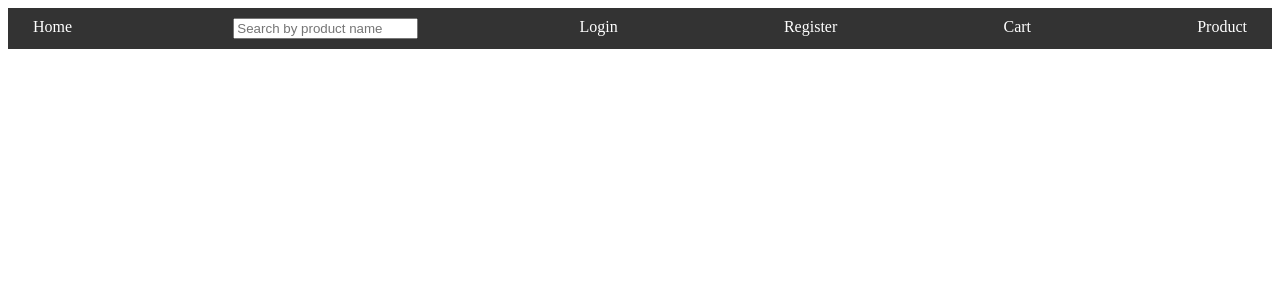
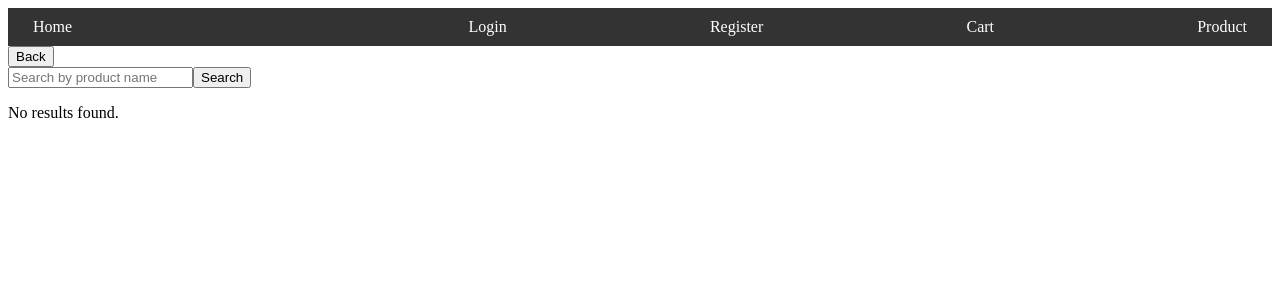
Before and after one commit to das5202/ShopReactjs, a React (Create React App) app: page /search in a window 1280 px wide. Shown: the top 300 px of the page. Built offline with nearby package versions, Linux system fonts and the light colour scheme.

Commit message:
clciking on search opening search search below navbar and showing

```diff
--- a/src/App.js
+++ b/src/App.js
@@ -6,33 +6,20 @@ import RegistrationForm from './components/Register';
 import Cart from './components/Cart';
 import Header from './components/Header';
 import Product from './components/Product';
+import SearchResults from './components/Search';
 
 const App = () => {
   return (
-    <Router basename={process.env.PUBLIC_URL}>
-      <Header/>
+    <Router>
+      <Header />
       <div>
         <Switch>
-          <Route exact path="/">
-
-            <Home />
-          </Route>
-          <Route path="/login">
-
-            <LoginForm />
-          </Route>
-          <Route path="/register">
-
-            <RegistrationForm />
-          </Route>
-          <Route path="/cart">
-
-            <Cart />
-          </Route>
-          <Route path="/product">
-
-            <Product />
-          </Route>
+          <Route exact path="/" component={Home} />
+          <Route path="/search" component={SearchResults} />
+          <Route path="/login" component={LoginForm} />
+          <Route path="/register" component={RegistrationForm} />
+          <Route path="/cart" component={Cart} />
+          <Route path="/product" component={Product} />
         </Switch>
       </div>
     </Router>
--- a/src/components/Header.js
+++ b/src/components/Header.js
@@ -1,11 +1,19 @@
 import React, { useState } from 'react';
-import { NavLink } from 'react-router-dom';
+import { NavLink, useHistory, useLocation } from 'react-router-dom';
 import '../Styles/Header.css';
-import Search from './Search';
 
 const Header = () => {
-  const handleSearchResults = (results) => {
-    console.log(results); // Handle the search results here
+  const [showSearch, setShowSearch] = useState(false);
+  const history = useHistory();
+  const location = useLocation();
+
+  const toggleSearch = () => {
+    setShowSearch(!showSearch);
+    if (!showSearch) {
+      history.push('/search');
+    } else {
+      history.goBack();
+    }
   };
 
   return (
@@ -17,7 +25,9 @@ const Header = () => {
           </NavLink>
         </li>
         <li className="nav-item search-bar">
-          <Search handleSearchResults={handleSearchResults} />
+          {location.pathname !== '/search' && (
+            <button onClick={toggleSearch}>Search</button>
+          )}
         </li>
         <li className="nav-item">
           <NavLink to="/login" activeClassName="active">
@@ -30,12 +40,12 @@ const Header = () => {
           </NavLink>
         </li>
         <li className="nav-item">
-          <NavLink to="/Cart" activeClassName="active">
+          <NavLink to="/cart" activeClassName="active">
             Cart
           </NavLink>
         </li>
         <li className="nav-item">
-          <NavLink to="/Product" activeClassName="active">
+          <NavLink to="/product" activeClassName="active">
             Product
           </NavLink>
         </li>
--- a/src/components/Search.js
+++ b/src/components/Search.js
@@ -1,30 +1,39 @@
 import React, { useState } from 'react';
+import { useHistory, useLocation } from 'react-router-dom';
 import ProductData from './ProductData';
 
-const Search = ({ handleSearchResults }) => {
+const SearchResults = () => {
+  const location = useLocation();
+  const history = useHistory();
   const [searchTerm, setSearchTerm] = useState('');
   const [searchResults, setSearchResults] = useState([]);
 
-  const handleSearch = (event) => {
-    const { value } = event.target;
-    setSearchTerm(value);
-
+  const handleSearch = () => {
     const results = ProductData.filter((product) =>
-      product.ProductName.toLowerCase().includes(value.toLowerCase())
+      product.ProductName.toLowerCase().includes(searchTerm.toLowerCase())
     );
     setSearchResults(results);
-    handleSearchResults(results); // Call the handleSearchResults function with the results
+  };
+
+  const handleBack = () => {
+    setSearchTerm('');
+    setSearchResults([]);
+    history.goBack();
   };
 
   return (
     <div>
-      <input
-        type="text"
-        value={searchTerm}
-        onChange={handleSearch}
-        placeholder="Search by product name"
-      />
-      {searchResults.length > 0 && (
+      <button onClick={handleBack}>Back</button>
+      <div>
+        <input
+          type="text"
+          value={searchTerm}
+          onChange={(e) => setSearchTerm(e.target.value)}
+          placeholder="Search by product name"
+        />
+        <button onClick={handleSearch}>Search</button>
+      </div>
+      {searchResults.length > 0 ? (
         <div>
           {searchResults.map((product) => (
             <div key={product.id}>
@@ -35,9 +44,11 @@ const Search = ({ handleSearchResults }) => {
             </div>
           ))}
         </div>
+      ) : (
+        <p>No results found.</p>
       )}
     </div>
   );
 };
 
-export default Search;
+export default SearchResults;
```
